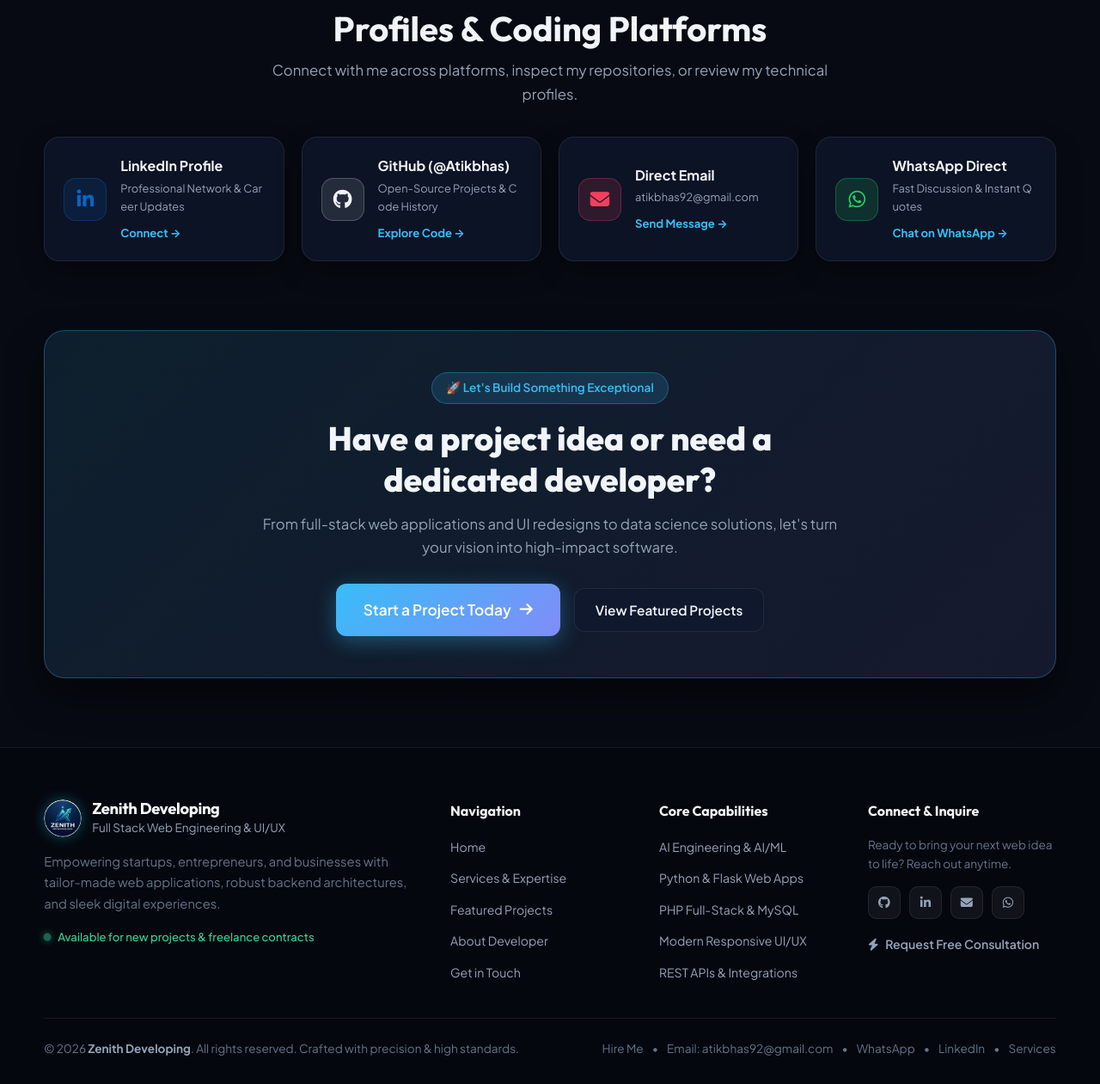
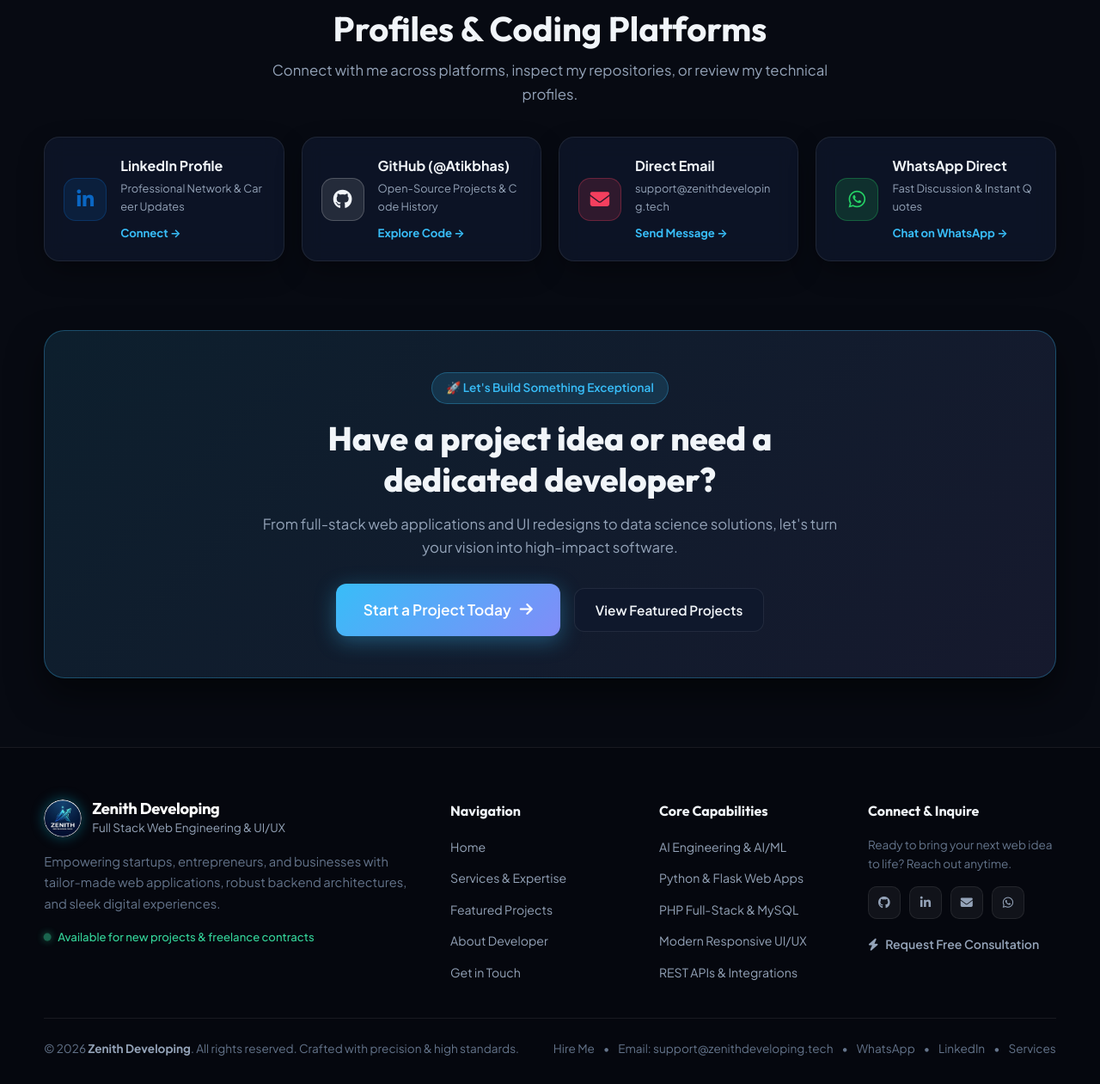
Before and after one commit to Atikbhas/website, a Flask app: page /zenith-developing-full-stack-developer/about in a window 1280 px wide. Shown: the part 5095-6356 px from the top of the page at 86% size. Run offline with Flask 3, Linux system fonts and the light colour scheme.

Commit message:
Update public contact email address to support@zenithdeveloping.tech

```diff
--- a/app.py
+++ b/app.py
@@ -16,7 +16,7 @@
 SITE_SLUG = "zenith-developing-full-stack-developer"
 SITE_TITLE = "Zenith Developing || Full Stack Developer"
 LINKEDIN_URL = "https://www.linkedin.com/in/atik-b-566254321/?lipi=urn%3Ali%3Apage%3Ad_flagship3_feed%3BWMNJ1DSTSO%2BdNfSy3rP%2Fcw%3D%3D"
-CONTACT_EMAIL = "atikbhas92@gmail.com"
+CONTACT_EMAIL = "support@zenithdeveloping.tech"
 CONTACT_PHONE = "+91 8200611492"
 WHATSAPP_URL = "https://wa.me/918200611492"
 GITHUB_URL = "https://github.com/Atikbhas"
--- a/templates/base.html
+++ b/templates/base.html
@@ -54,7 +54,7 @@
       "image": "https://zenithdeveloping.tech/static/favicon-32.png",
       "description": "Full Stack software development, Flask/Python backend engineering, modern frontend UI, and AI/ML solutions.",
       "areaServed": "Worldwide",
-      "email": "mailto:atikbhas92@gmail.com",
+      "email": "mailto:{{ contact_email }}",
       "telephone": "+91 8200611492",
       "sameAs": [
         "{{ linkedin_url }}",
```
